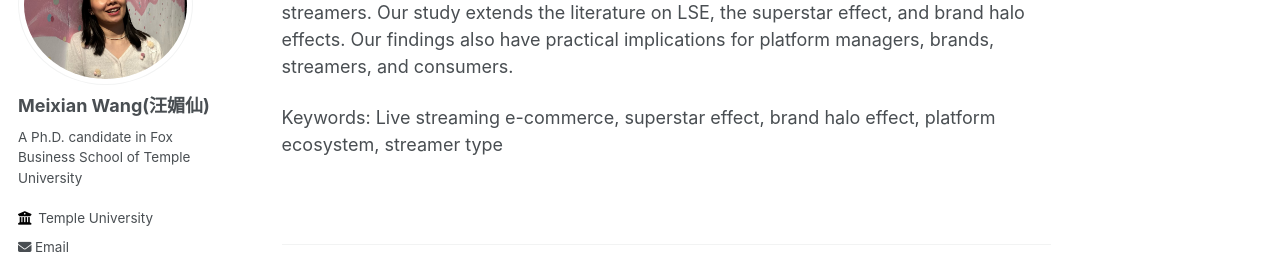
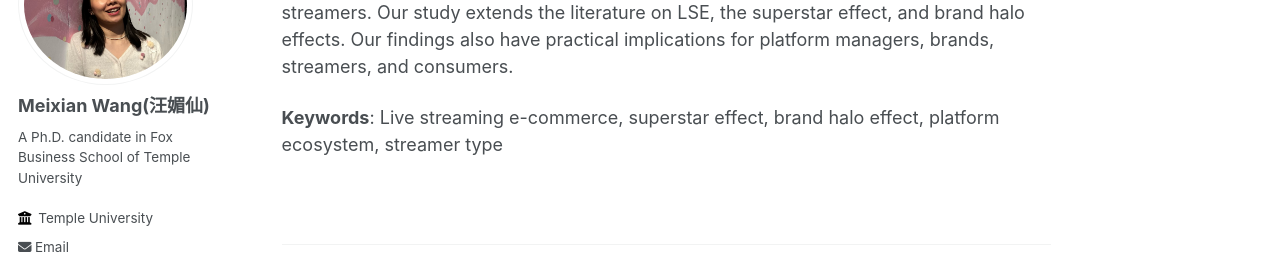
Before and after one commit to MeixianWang2/MeixianWang2.github.io, a Jekyll site: the page built from _research/p1SuperstarExitEffect.md, in a window 1280 px wide and 900 px high, scrolled down 551 px. Shown: the part 182-453 px from the top of the window. Built offline with Jekyll 4.4.1, drawn with Linux system fonts in a browser that asks for light colours; some web fonts are replaced; part of the change alters nothing that is shown.

```diff
--- a/_research/p1SuperstarExitEffect.md
+++ b/_research/p1SuperstarExitEffect.md
@@ -8,4 +8,4 @@ Abstract
 ---
 Although superstar streamers currently dominate the emerging live streaming e-commerce (LSE) platforms, their enduring presence on such platforms is not guaranteed. Superstar streamers are important because they attract consumers, promote new sellers, and increase sales. However, their exit from LSE platforms has been largely neglected in the literature. To address this research gap, this study examines how the exit of superstar streamers impacts peer streamers on the same LSE platform. Using data collected from Taobao Live, we model the superstar exit effect, using the unexpected exit of Viya, a once popular streamer on Taobao Live, as an exogenous shock on the performance of peer streamers. Also, we examine challenges posed by the exit of superstar streamers from a market structure perspective, considering the heterogeneous impact of streamer types and brand halo effects. Our results suggest that in general, streamers on LSE platforms benefit from a superstar streamer’s exit through a redistribution of consumer demand across similar streamers. Furthermore, we found that streamers employed by brands benefit from the brand halo effect and gain more sales and viewership than independent streamers. Our study extends the literature on LSE, the superstar effect, and brand halo effects. Our findings also have practical implications for platform managers, brands, streamers, and consumers.
 
-Keywords: Live streaming e-commerce, superstar effect, brand halo effect, platform ecosystem, streamer type
+**Keywords**: Live streaming e-commerce, superstar effect, brand halo effect, platform ecosystem, streamer type
```
